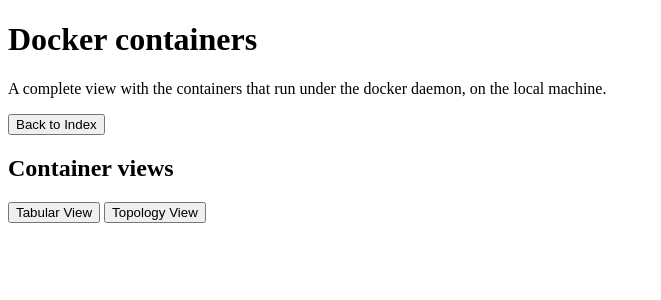
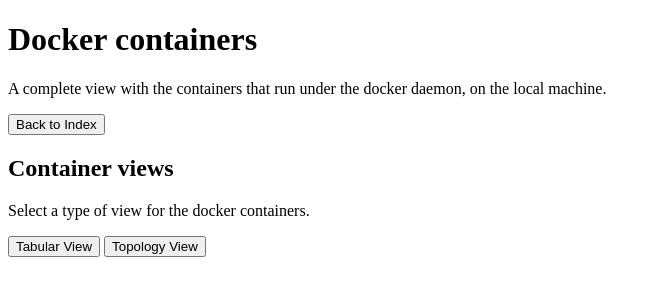
Before and after one commit to basavyr/flask-development-tutorials, a Flask app: template projects/topology-docker/templates/view.html in a window 1280 px wide. Shown: the top 300 px of the page, without its empty margins (0-661 px from the left). Run offline with Flask 2, Linux system fonts and the light colour scheme; the template is opened without the code that fills it: most values are stand-ins (such as "Sample title", 1, 10 or a date in 2020); some libraries are stand-ins or nearby versions.

Commit message:
improve the docker service homepage

```diff
--- a/projects/topology-docker/templates/index.html
+++ b/projects/topology-docker/templates/index.html
@@ -1,12 +1,8 @@
 {% extends "base.html" %} {% block title %} Index {% endblock%} {%block body%}
-
-<script src="static/app.js"></script>
 
 <h1>Index</h1>
 
 <p>App that shows a list of docker containers running on the local machine.</p>
-
-<!-- <a href="url_for('show_docker')"><p>docker</p></a> -->
 
 <form action="/docker">
   <input id="docker_view" type="submit" value="Docker service" />
--- a/projects/topology-docker/templates/view.html
+++ b/projects/topology-docker/templates/view.html
@@ -15,6 +15,8 @@
 
 <h2>Container views</h2>
 
+<p> Select a type of view for the docker containers.</p>
+
 <div id="view-buttons">
   <button id="tabular-view">Tabular View</button>
   <button id="topology-view">Topology View</button>
```
